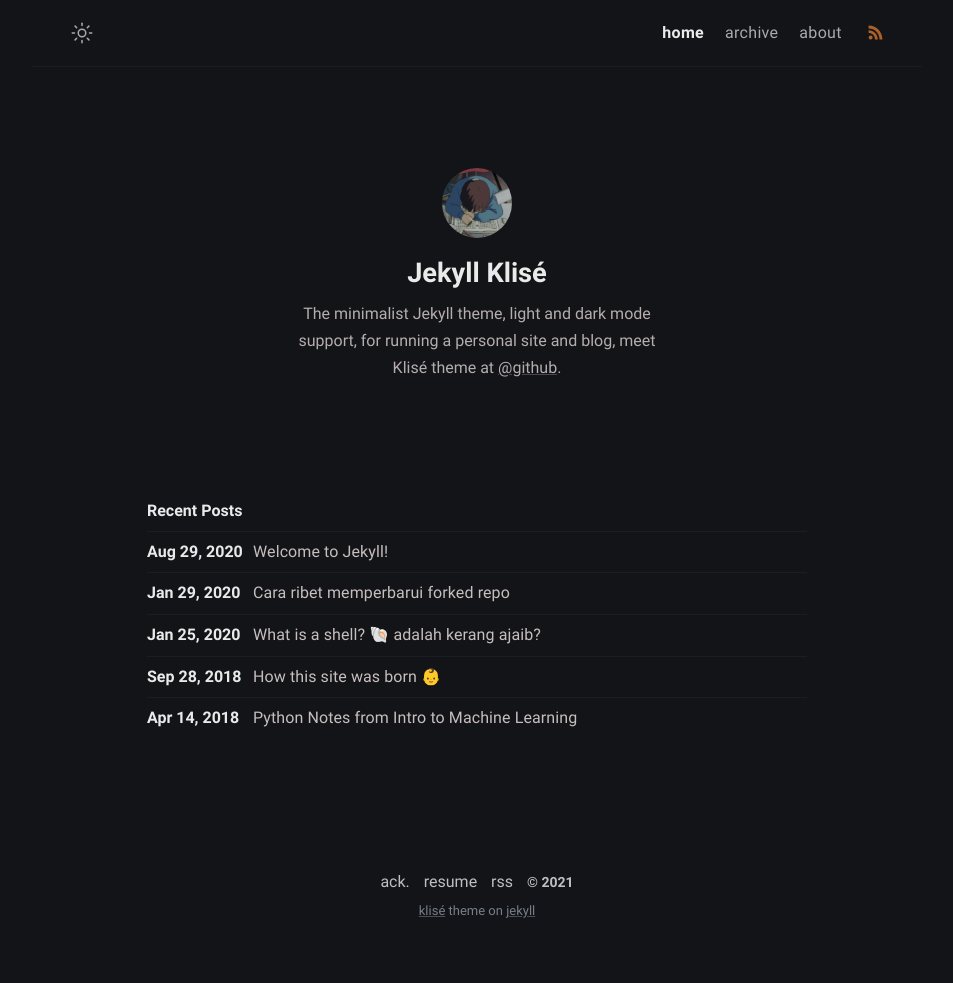
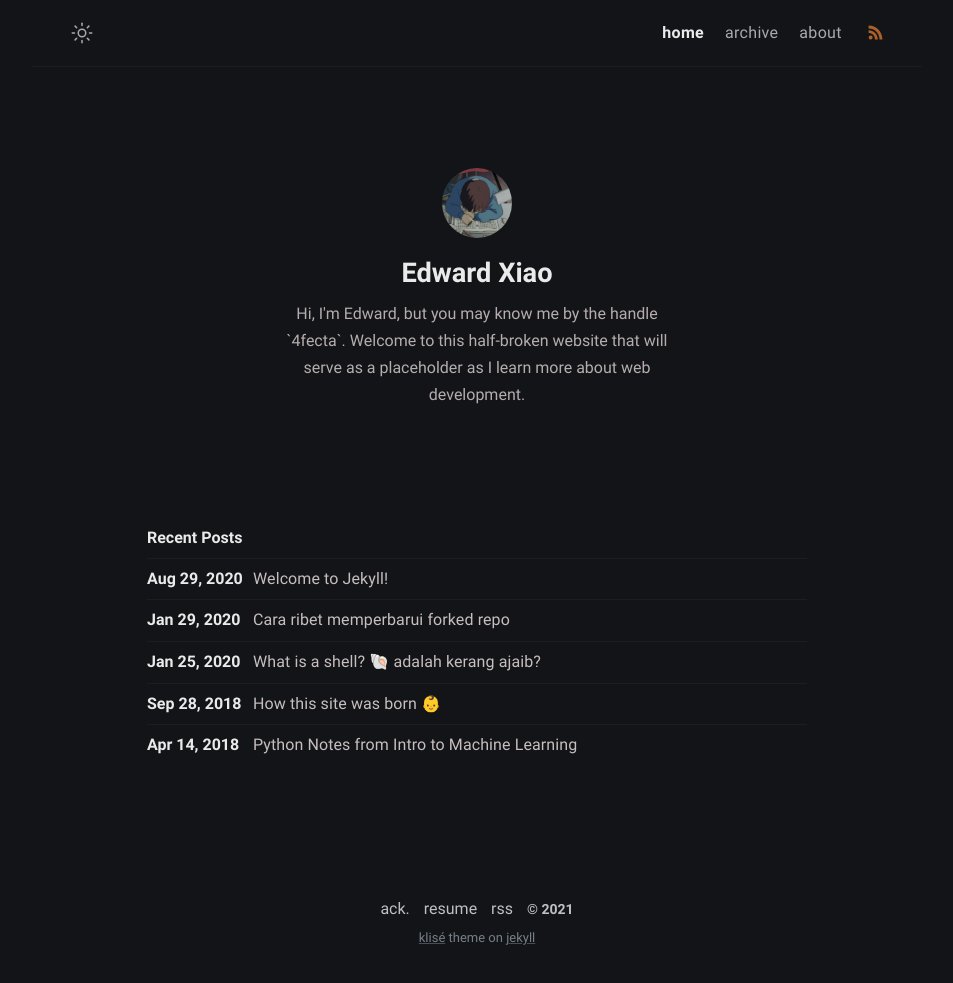
Before and after one commit to 4fecta/4fecta.ca, a Jekyll site: the page built from index.md, in a window 1280 px wide. Shown: the whole page, without its empty margins (163-1116 px from the left). Built offline with Jekyll 4.4.1, drawn with Linux system fonts in a browser that asks for light colours; before the commit the page ends 956 px from its top, so only the background shows below that.

Commit message:
Update _config.yml

```diff
--- a/_config.yml
+++ b/_config.yml
@@ -1,21 +1,19 @@
 # Site settings
-title: Klise Theme # site title
+title: 4fecta's Nest # site title
 description: >- # site description
-  He's writing in Bahasa about web technology and experience as a journal
-  for documentation things that he learned, meet him <a href="https://github.com/piharpi" target="_blank" rel="noopener">@github</a>.
+  My personal website
 lang: en-US # default lang
 timezone: Asia/Jakarta # set your timezone
 image: assets/img/ogp.png # This image used for Open Graph more info https://ogp.me/
-repo: https://github.com/piharpi/jekyll-klise # site repo [optional]
+repo: https://github.com/4fecta/4fecta.github.io # site repo [optional]
 mode: dark # default theme "dark" | "light"
 
 # Profile settings
 author:
-  name: Jekyll Klisé # author name
+  name: Edward Xiao # author name
   bio: >- # tell to the world
-    The minimalist Jekyll theme, light and dark mode support, for running a personal site and blog,
-    meet Klisé theme at <a href="https://github.com/piharpi/jekyll-klise" target="_blank" rel="noopener">@github</a>.
-  username: username # general username
+    Hi, I'm Edward, but you may know me by the handle `4fecta`. Welcome to this half-broken website that will serve as a placeholder as I learn more about web development.
+  username: 4fecta # general username
   github: github_username # github username
   twitter: twitter_username # twitter username
   facebook: facebook_username # facebook username
@@ -23,7 +21,7 @@
   avatar: /assets/img/avatar.jpg # change with your own avatar
 
 # URL settings
-url: "https://klise.now.sh" #
+url: "http://4fecta.ca/" #
 baseurl:
 permalink: /:title/
 google_analytics: # leave it blank if not wish
```
